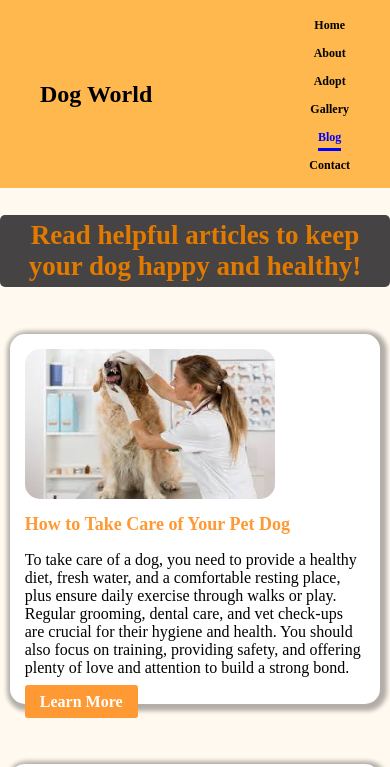
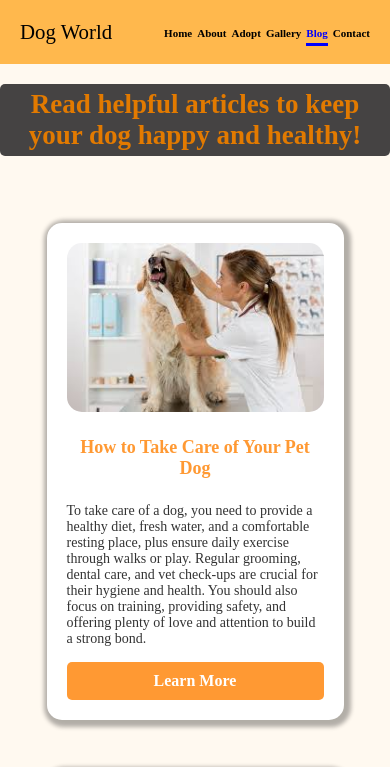
Before and after one commit to shreyashi137/Dog_Website_Project, a plain HTML site: page blog.html in a window 390 px wide. Shown: the top 767 px of the page. Drawn offline with Linux system fonts and the light colour scheme.

```diff
--- a/style.css
+++ b/style.css
@@ -14,11 +14,13 @@
     justify-content: space-between;
     align-items: center;
     background-color: #ffb84d;
-    padding: 15px 40px;
+    padding: 15px 20px;
+    flex-wrap: wrap;
+    /* gap: 122px; */
 }
 
-.logo {
-    font-size: 22px;
+header.logo {
+    font-size: 1.3rem;
     font-weight: bold;
 }
 
@@ -26,8 +28,10 @@
     list-style: none;
     margin: 0;
     padding: 0;
+    flex-direction: row;
+    align-items: center;
     display: flex;
-    gap: 70px;
+    gap: 30px;
 }
 
 nav a {
@@ -35,6 +39,12 @@
     color: black;
     font-weight: bold;
 
+}
+
+
+nav ul li a {
+    font-size: 17px;
+    text-decoration: none;
 }
 
 nav a:hover {
@@ -565,6 +575,7 @@
     padding: 5px 10px;               /* some space around text */
     border-radius: 5px;              /* optional for rounded edges */
     text-align: center;
+    margin-top: 20px;
 }
 
 
@@ -573,56 +584,78 @@
     display: flex;
     flex-wrap: wrap;
     justify-content: center;
-    Gap: 20px;
+    gap: 30px;
+    padding: 30px;
 }
 
 
-.blog-container div {
-    height: 370px;
-    width: 422px;
+.blog-card {
+    /* height: 550px; */
+    width: 45%;
     background-color: white;
     box-shadow: 2px 2px 4px 5px rgba(0,0,0,0.3);
    border-radius: 15px;
-    margin: 50px;
-    padding: 50px;
+    /* margin: 20px; */
+    padding: 20px;
+    /* text-align: center; */
+    display: flex;
+    flex-direction: column;
+    /* align-items: center; */
+    justify-content: space-between;
+    box-sizing: border-box;
+    transition: 0.3s;
+
 }
 
 
-.blog-container div img {
+/* .blog-container .blog-card img {
     height: 150px;
     width: 250px;
     border-radius: 15px;
+    object-fit: cover;
+    margin-bottom: 10px;
+} */
+
+.blog-card:hover {
+    transform:  scale(1.02);
 }
 
-
 .blog-card img{
-    display: flex;
-    justify-content: center;
-    align-items: center;
+    width: 100%;
+    height: 220px;
+    border-radius: 15px;
+    margin-bottom: 15PX;
+    object-fit: cover;
 }
 
 .blog-card h2 {
     color: #FF9933;
     font-weight: bold;
+    margin:  10px 0;
+    text-align: center;
+}
+
+.blog-card p {
+    color: #333;
+    font-size: 16px;
+    margin-bottom: 15px;
+    flex-grow: 1;
 }
 
 .blog-card .btn {
    text-decoration: none;
-   padding: 8px 15px;
+   padding: 10px 20px;
    background-color: #FF9933; color: white;
-   border-radius: 3px;
+   border-radius: 5px;
    font-weight: bold;
+   text-align: center;
+   transition: 0.3s;
 
 }
 
 .blog-card .btn:hover {
     background-color: #f0b33b;
 }
-
-
-
-
-
 
 
 
@@ -817,13 +850,10 @@
 
 @media (max-width:768px) {
     nav ul{
-        flex-direction: column;
-        align-items: center;
-        gap: 10px;
-        width: 100%;
-        text-align: center;
-        padding: 0;
-        margin: 0;
+        flex-direction: row;
+        justify-content: center;
+        gap: 20px;
+        flex-wrap: wrap;
     }
 
     nav ul li a {
@@ -862,9 +892,11 @@
         gap: 30px;
         align-items: center;
     }
+
     #email-name {
-        flex-direction: column;
+        flex-wrap: wrap;
         gap: 20px;
+        padding: 0 15px;
     }
 
 
@@ -879,35 +911,94 @@
         margin-top: 40px;
     }
 
+    .blog-container {
+        flex-direction: column;
+        align-items: center;
+    }
+
+    .blog-container .blog-card {
+        width: 90%;
+        padding: 20px;
+        margin: 10px 0;
+    }
+
+    .blog-container .blog-card img {
+        width:  100%;
+        height: auto;
+    }
+
+    .blog-card {
+        width:  45%;
+        margin:  10px 0;
+        padding: 20px;
+        height: auto;
+        display: flex;
+        flex-direction: column;
+        justify-content: space-between;
+
+    }
+
 }
 
 
 
 /* Mobile */
 @media (max-width : 480px){
-    .dog-card {
-        width: 90%;
-        margin:  5px auto;
+
+
+
+    .blog-card {
+        /* height: 500px; */
+        width: 95%;
+        margin:  15px auto;
+        padding: 20px;
+        height: auto;
+        display: flex;
+        flex-direction: column;
+        justify-content: space-between;
     }
 
-    header .logo {
-        font-size: 1.5rem;
-        text-align:  center;
+    .blog-card img {
+        width: 100%;
+        height: auto;
+        /* border-radius: 15px; */
     }
 
+    .blog-card h2 {
+        font-size: 18px;
+    }
+
+
+    .blog-card p {
+        font-size: 14px;
+    }
+
+
+    header {
+    flex-direction: row;
+    align-items: center;
+    gap: 15px;
+    padding: 20px 20px;
+}
+
+    header .logo {
+        font-size: 1.3rem;
+        text-align:  center;
+   }
+
     nav ul {
-        flex-direction:  column;
+        flex-direction: row;
         align-items: center;
-        gap: 10px;
-        width: 100%;
-        text-align: center;
-        padding: 0;
-        margin: 0;
+        gap: 5px;
+        /* width: 100%; */
+        /* text-align: center; */
+        /* padding: 0;
+        margin: 0; */
     }
 
 
     nav ul li a {
-        font-size: 12px;
+        font-size: 11px;
     }
 
 
@@ -965,9 +1056,6 @@
     }
 
 
-
-
-
     .filters {
         flex-direction:  column;
         gap: 15px;
@@ -1020,7 +1108,9 @@
     }
 
     #email-name {
+        flex-direction: column;
         gap: 15px;
+        padding: 0 10px;
     }
     .btn1 {
         width: 100%;
```
Also changed, not shown: Index_script.js (+5 -2 lines).
